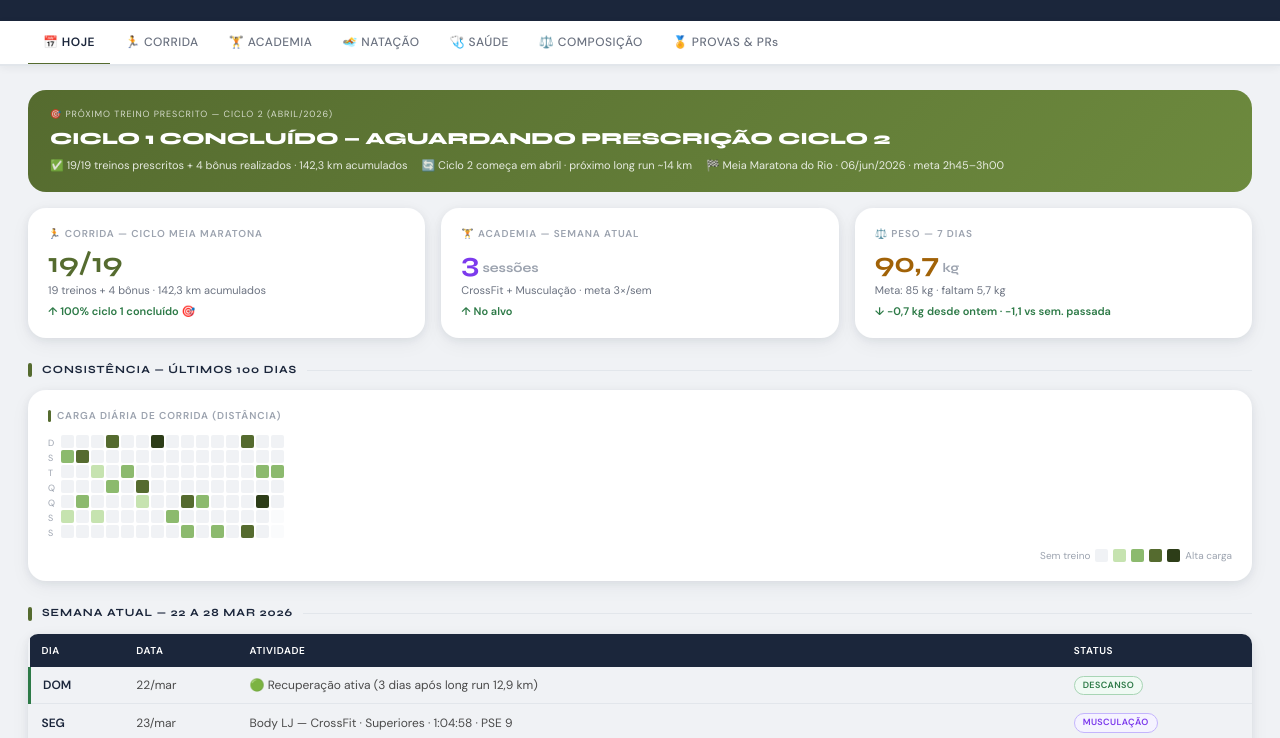
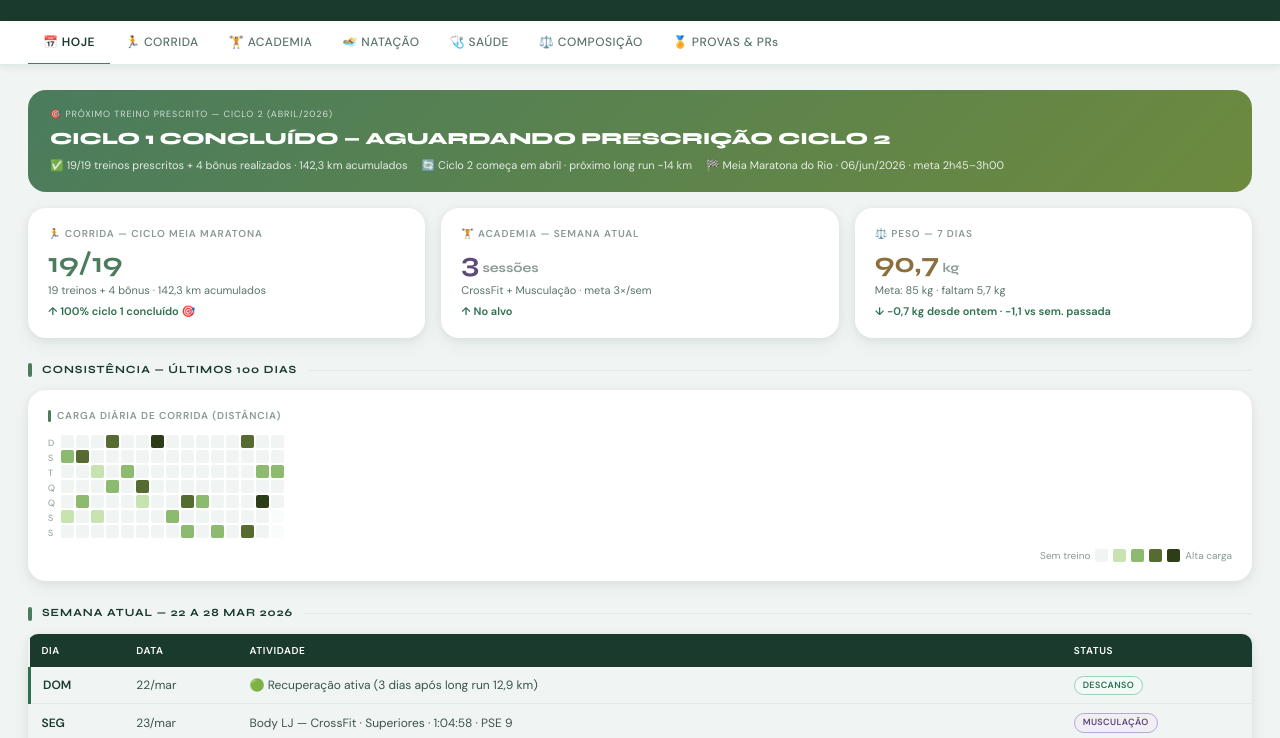
Before and after one commit to joaomarcos1710/dashboard-saude, a plain HTML site: page joao_marcos_dashboard_v8.html in a window 1280 px wide. Shown: the part 213-951 px from the top of the page. Drawn offline with nearby package versions, Linux system fonts and the light colour scheme.

Commit message:
refactor(theme): transform CSS palette to deep forest
Replace navy/olive palette with deep forest theme across all 17 CSS
custom properties. Preserves all variable names and architecture for
future layout extensibility.

Co-Authored-By: Claude Sonnet 4.6 <noreply@anthropic.com>

```diff
--- a/joao_marcos_dashboard_v8.html
+++ b/joao_marcos_dashboard_v8.html
@@ -8,20 +8,20 @@
 <script src="https://cdnjs.cloudflare.com/ajax/libs/Chart.js/4.4.1/chart.umd.js"></script>
 <style>
 :root {
-  --navy:#1b263b; --olive:#556b2f; --olive-light:#6d8a3e;
-  --bg:#f0f2f5; --white:#ffffff; --bg-2:#f0f2f5; --bg-3:#e8ecf0;
-  --text-h:#1b263b; --text-b:#4a4a4a; --text-m:#6b7280; --text-l:#9ca3af;
-  --border:#e2e6eb; --border2:#d0d5dd;
-  --ok:#2d7a47; --ok-bg:#f0faf4; --ok-border:#a8d5b5;
-  --warn:#a16207; --warn-bg:#fffbeb; --warn-border:#fcd34d;
-  --crit:#b91c1c; --crit-bg:#fef2f2; --crit-border:#fca5a5;
-  --info:#1d4ed8; --info-bg:#eff6ff; --info-border:#bfdbfe;
-  --accent:#556b2f; --accent-bg:#f3f6ee;
-  --swim:#0e7490; --swim-bg:#ecfeff; --swim-border:#a5f3fc;
-  --gym:#7c3aed; --gym-bg:#f5f3ff; --gym-border:#c4b5fd;
+  --navy:#1a3a2d; --olive:#4a7c5d; --olive-light:#6ba878;
+  --bg:#f0f4f2; --white:#ffffff; --bg-2:#f0f4f2; --bg-3:#eaf1ed;
+  --text-h:#1a3a2d; --text-b:#3a5449; --text-m:#5a7468; --text-l:#8a9a92;
+  --border:#e0ebe7; --border2:#cce0db;
+  --ok:#2d7050; --ok-bg:#f2faf7; --ok-border:#9dd1b6;
+  --warn:#8b6f3d; --warn-bg:#faf8f2; --warn-border:#d4b896;
+  --crit:#8b3a3a; --crit-bg:#f5ede8; --crit-border:#d98888;
+  --info:#1e5555; --info-bg:#eef6f5; --info-border:#8ec9c4;
+  --accent:#4a7c5d; --accent-bg:#eff6f1;
+  --swim:#1a6b6f; --swim-bg:#eef5f6; --swim-border:#7fd9d8;
+  --gym:#5d4a7a; --gym-bg:#f1eff5; --gym-border:#b5a8d9;
   --radius:18px; --radius-sm:10px; --card-r:18px;
-  --shadow:0 2px 8px rgba(27,38,59,.07),0 6px 20px rgba(27,38,59,.05);
-  --shadow-h:0 4px 16px rgba(27,38,59,.13),0 12px 32px rgba(27,38,59,.08);
+  --shadow:0 2px 8px rgba(26,58,45,.07),0 6px 20px rgba(26,58,45,.05);
+  --shadow-h:0 4px 16px rgba(26,58,45,.13),0 12px 32px rgba(26,58,45,.08);
 }
 *{margin:0;padding:0;box-sizing:border-box}
 body{background:var(--bg);color:var(--text-b);font-family:'DM Sans',sans-serif;font-size:14px;line-height:1.5}
```
